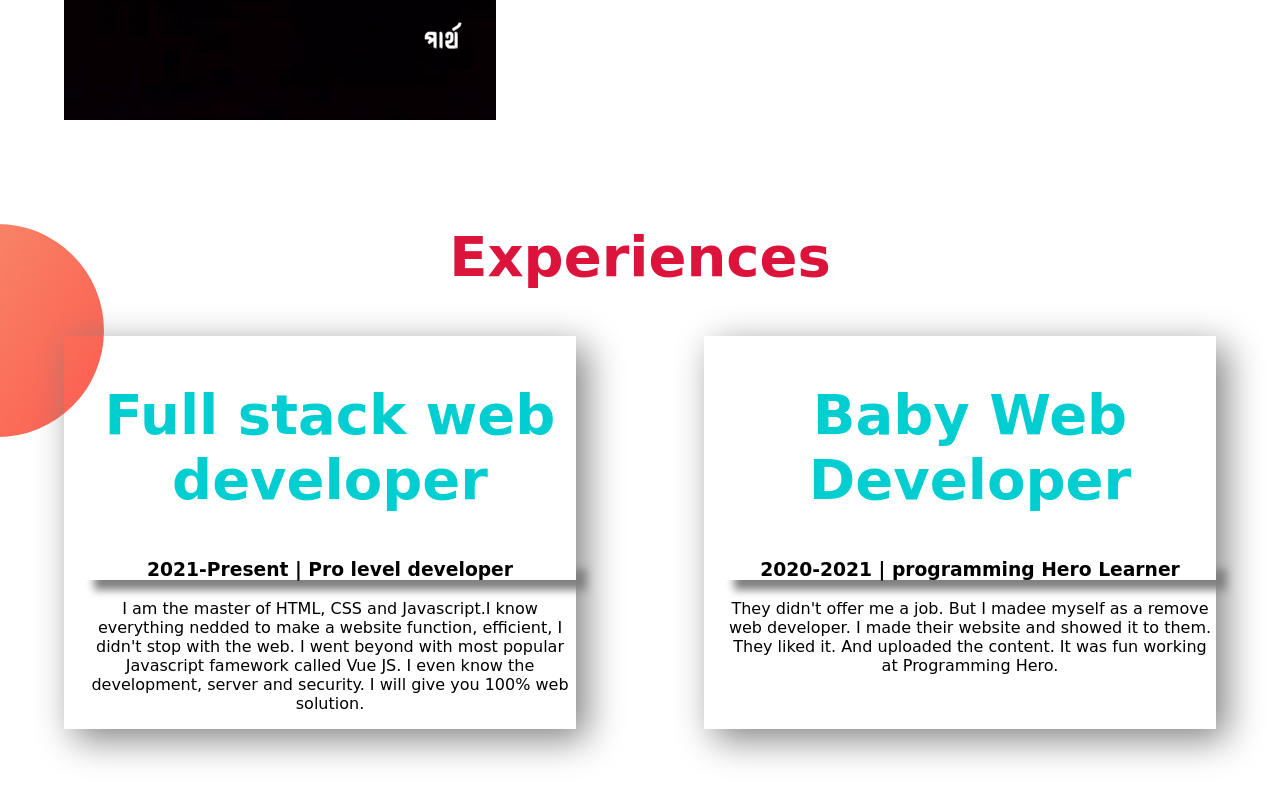
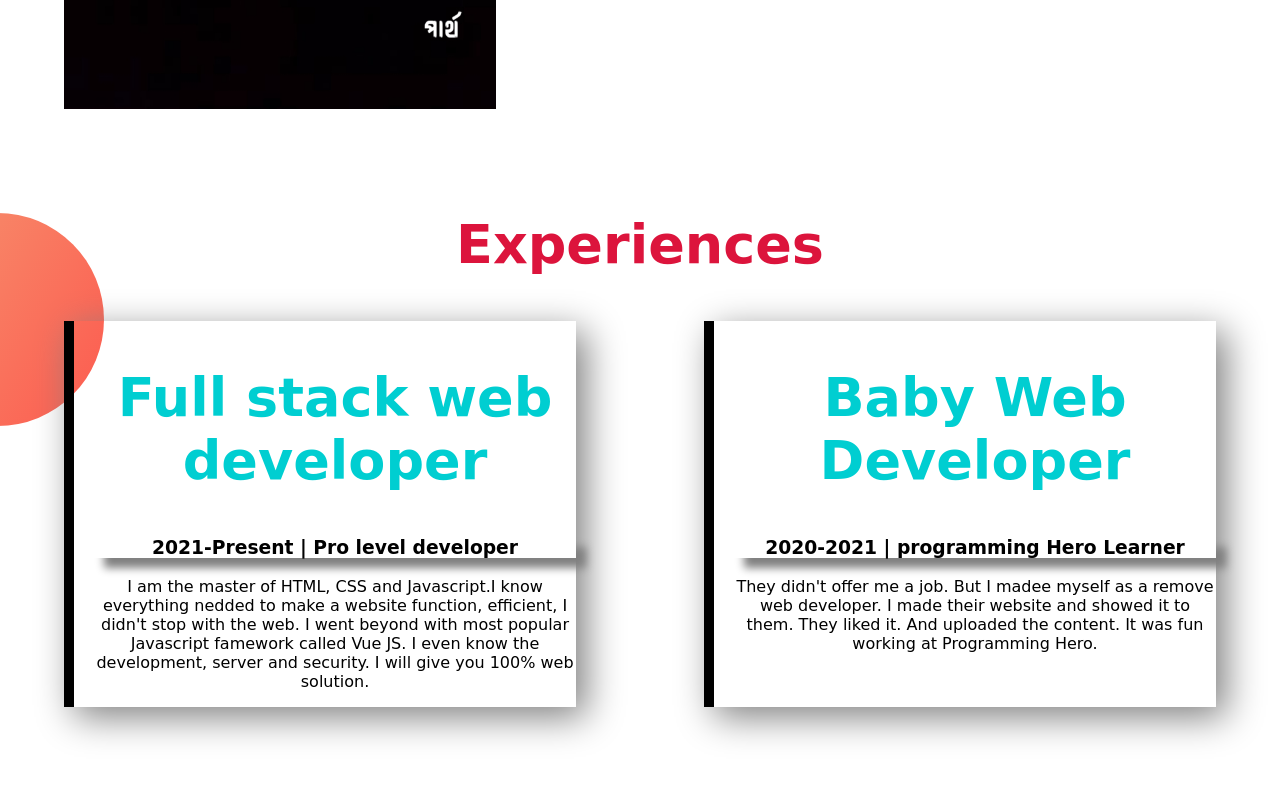
Before and after one commit to partho0186/partho-s-portfolio, a plain HTML site: page index.html in a window 1280 px wide. Shown: the part 1242-2042 px from the top of the page. Drawn offline with Linux system fonts and the light colour scheme; a web font is replaced by a local one.

```diff
--- a/style.css
+++ b/style.css
@@ -4,7 +4,7 @@
 }
 
 h1 {
-    font-size: 56px;
+    font-size: 54px;
 }
 
 .ui {
@@ -53,6 +53,7 @@
     margin-right: 5%;
     padding-left: 20px;
     text-align: center;
+    border-left: 10px solid;
 
 }
 
```
Also changed, not shown: index.html (+9 -6 lines).
